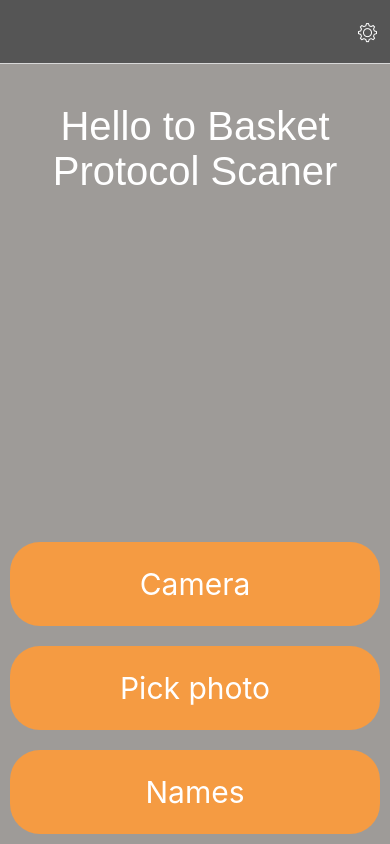
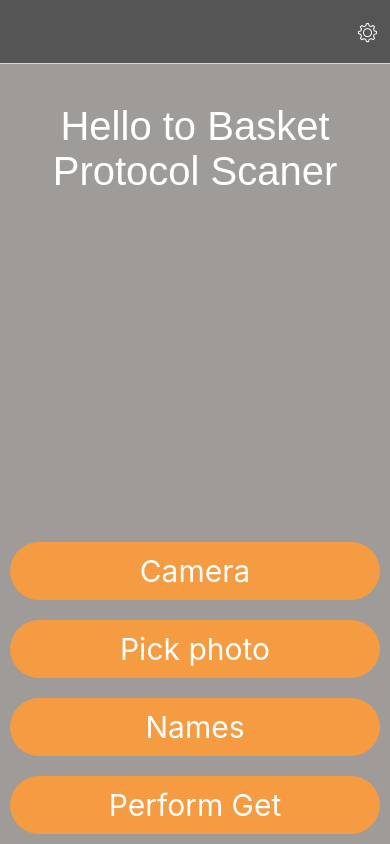
Before and after one commit to sierakowskak/ProtocolScanner-mobileApp, a React Native app: screen /Home in a window 390 px wide. Built offline with nearby package versions, Linux system fonts and the light colour scheme.

Commit message:
get request to heroku

```diff
--- a/screens/HomeScreen.js
+++ b/screens/HomeScreen.js
@@ -1,4 +1,3 @@
-
 import React, { PureComponent, useState } from 'react';
 import { View, Text, Button, StyleSheet, TouchableOpacity } from 'react-native';
 // import SettingsButton from '../components/SettingsButton';
@@ -51,6 +50,18 @@ export default class HomeScreen extends PureComponent {
     //     this.props.navigation.navigate('NewCamera');
     // }
 
+    performGet = () => {
+        return fetch('https://protocol-scaner-server.herokuapp.com/polls/')
+            .then((response) => response.json())
+            .then((json) => {
+                console.log(json);
+                return json.movies;
+            })
+            .catch((error) => {
+                console.error(error);
+            });
+    }
+
     render() {
         const { navigate } = this.props.navigation;
         return (
@@ -62,7 +73,7 @@ export default class HomeScreen extends PureComponent {
                     <TouchableOpacity onPress={() => this.takePhotoFromCamera()} style={styles.button}><Text style={styles.textIn}>Camera</Text></TouchableOpacity>
                     <TouchableOpacity onPress={() => this.choosePhotoFromGallery()} style={styles.button}><Text style={styles.textIn}>Pick photo</Text></TouchableOpacity>
                     <TouchableOpacity onPress={() => this.navigateToNamesForm()} style={styles.button}><Text style={styles.textIn}>Names</Text></TouchableOpacity>
-                    {/* <TouchableOpacity onPress={() => this.navigateToNewCamera()} style={styles.button}><Text style={styles.textIn}>New Camera</Text></TouchableOpacity> */}
+                    <TouchableOpacity onPress={() => this.performGet()} style={styles.button}><Text style={styles.textIn}>Perform Get</Text></TouchableOpacity>
                 </View>
             </View>
         )
```
